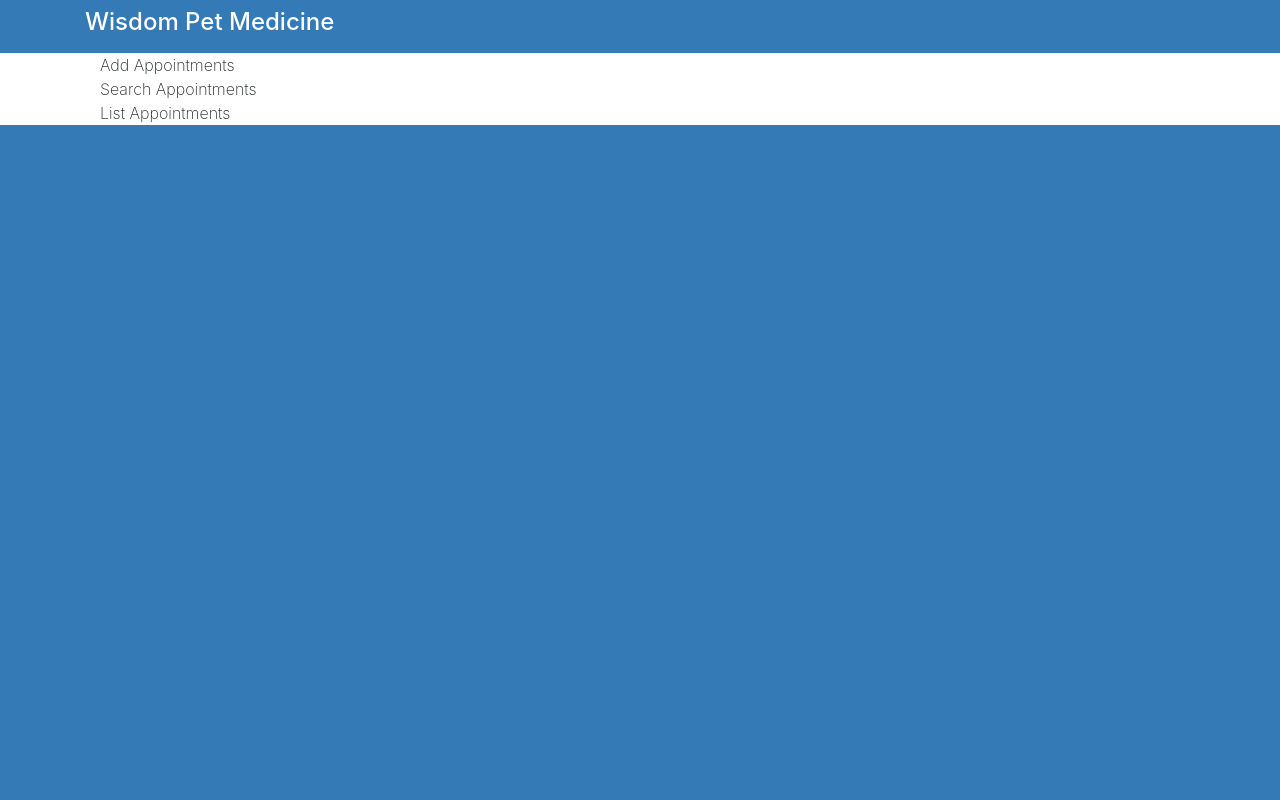
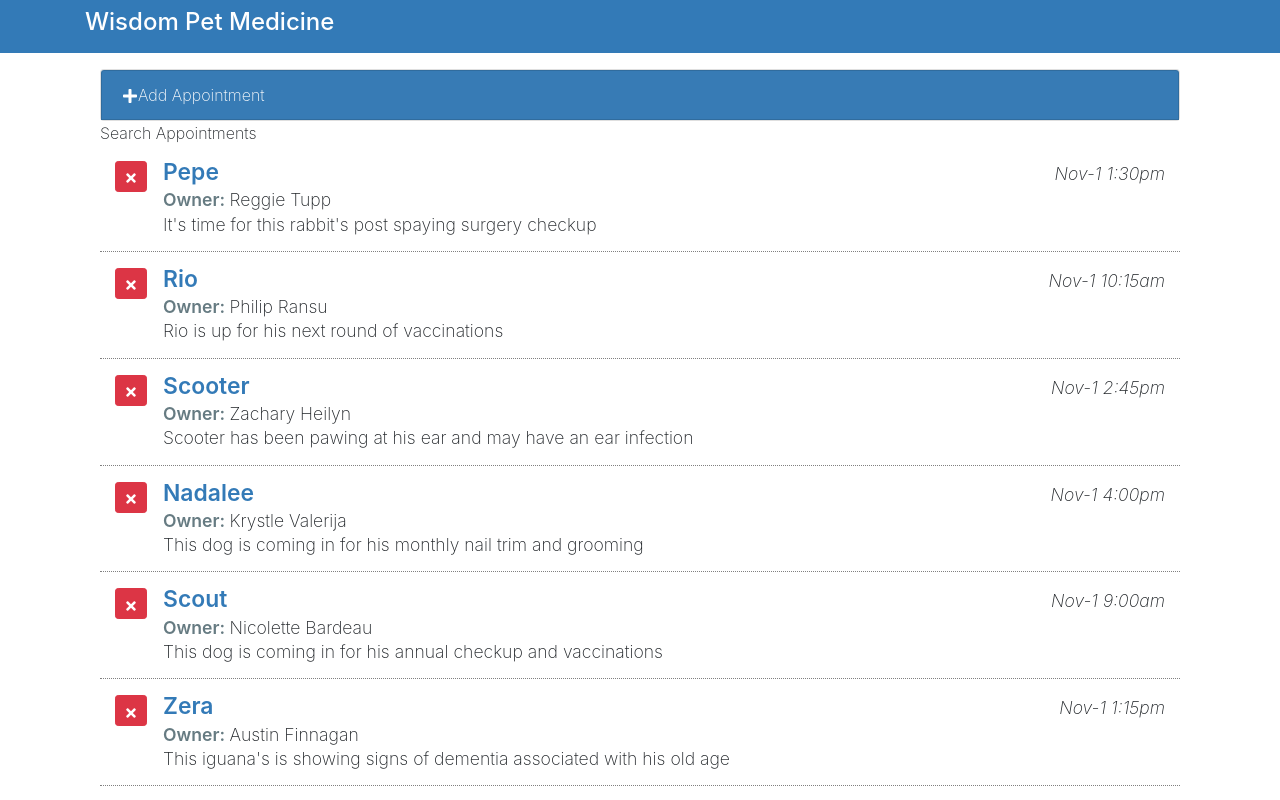
Before and after one commit to abhimanyd2001/Appointments, a React (Create React App) app: page / in a window 1280 px wide. Shown: the top 800 px of the page. Built offline with nearby package versions, Linux system fonts and the light colour scheme.

Commit message:
Added AddAppointments logic

```diff
--- a/src/Components/AddAppointments/AddAppointments.js
+++ b/src/Components/AddAppointments/AddAppointments.js
@@ -1,11 +1,149 @@
 import React, {Component} from 'react';
+import {FaPlus} from 'react-icons/fa';
+
 
 class AddAppointments extends Component {
+
+    constructor() {
+        super();
+
+        this.state = {
+            petName: '',
+            ownerName: '',
+            aptDate: '',
+            aptTime: '',
+            aptNotes: ''
+        };
+
+        this.handleChange = this.handleChange.bind(this);
+    }
+
+    handleChange(event) {
+        const newValue = event.target.value;
+        const name = event.target.name
+
+        console.log(name);
+        console.log(newValue);
+
+        this.setState({
+            [name]: newValue
+        });
+    }
+
+
+
+
+
     render() {
         return  (
-            <div>
-                Add Appointments
+        <div className={'card textcenter mt-3 ' + (this.props.show ? '' : 'add-appointment')}>
+            <div className="apt-addheading card-header bg-primary text-white">
+              <FaPlus onClick={this.props.toggleShow} />
+              Add Appointment
             </div>
+
+            <div className="card-body">
+              <form id="aptForm" noValidate>
+                <div className="form-group form-row">
+                  <label
+                    className="col-md-2 col-form-label text-md-right"
+                    htmlFor="petName"
+                    readOnly
+                  >
+                    Pet Name
+                  </label>
+                  <div className="col-md-10">
+                    <input
+                      type="text"
+                      className="form-control"
+                      name="petName"
+                      placeholder="Pet's Name"
+                      onChange={this.handleChange}
+                    />
+                  </div>
+                </div>
+
+                <div className="form-group form-row">
+                  <label
+                    className="col-md-2 col-form-label text-md-right"
+                    htmlFor="ownerName"
+                  >
+                    Pet Owner
+                  </label>
+                  <div className="col-md-10">
+                    <input
+                      type="text"
+                      className="form-control"
+                      name="ownerName"
+                      placeholder="Owner's Name"
+                      onChange={this.handleChange}
+                    />
+                  </div>
+                </div>
+
+                <div className="form-group form-row">
+                  <label
+                    className="col-md-2 col-form-label text-md-right"
+                    htmlFor="aptDate"
+                  >
+                    Date
+                  </label>
+                  <div className="col-md-4">
+                    <input
+                      type="date"
+                      className="form-control"
+                      name="aptDate"
+                      id="aptDate"
+                      onChange={this.handleChange}
+                    />
+                  </div>
+                  <label
+                    className="col-md-2 col-form-label text-md-right"
+                    htmlFor="aptTime"
+                  >
+                    Time
+                  </label>
+                  <div className="col-md-4">
+                    <input
+                      type="time"
+                      className="form-control"
+                      name="aptTime"
+                      id="aptTime"
+                      onChange={this.handleChange}
+                    />
+                  </div>
+                </div>
+
+                <div className="form-group form-row">
+                  <label className="col-md-2 text-md-right" htmlFor="aptNotes">
+                    Apt. Notes
+                  </label>
+                  <div className="col-md-10">
+                    <textarea
+                      className="form-control"
+                      rows="4"
+                      cols="50"
+                      name="aptNotes"
+                      id="aptNotes"
+                      placeholder="Appointment Notes"
+                      onChange={this.handleChange}
+                    />
+                  </div>
+                </div>
+
+                <div className="form-group form-row mb-0">
+                  <div className="offset-md-2 col-md-10">
+                    <button
+                      type="submit"
+                      className="btn btn-primary d-block ml-auto"
+                    >
+                      Add Appointment
+                    </button>
+                  </div>
+                </div>
+              </form>
+            </div>
+        </div>
         );
     }
 }
--- a/src/Components/App/App.css
+++ b/src/Components/App/App.css
@@ -1,38 +1,45 @@
-.App {
-  text-align: center;
+.add-appointment .card-body {
+  display: none;
 }
 
-.App-logo {
-  height: 40vmin;
-  pointer-events: none;
+.apt-addheading {
+  cursor: pointer;
+  user-select: none;
 }
 
-@media (prefers-reduced-motion: no-preference) {
-  .App-logo {
-    animation: App-logo-spin infinite 20s linear;
-  }
+.appointment-list {
+  font-size: 1.1em;
 }
 
-.App-header {
-  background-color: #282c34;
-  min-height: 100vh;
-  display: flex;
-  flex-direction: column;
-  align-items: center;
-  justify-content: center;
-  font-size: calc(10px + 2vmin);
-  color: white;
+.appointment-list .pet-item {
+  border-bottom: 1px dotted gray;
 }
 
-.App-link {
-  color: #61dafb;
+.appointment-list .pet-item:last-child {
+  border-bottom: none;
 }
 
-@keyframes App-logo-spin {
-  from {
-    transform: rotate(0deg);
-  }
-  to {
-    transform: rotate(360deg);
-  }
+.appointment-list .pet-name {
+  font-weight: 600;
+  color: #337ab7;
+  font-size: 1.3em;
+  line-height: 100%;
 }
+
+.appointment-list .label-item {
+  font-weight: 600;
+  color: #667b82;
+}
+
+.appointment-list .apt-date {
+  font-style: italic;
+}
+
+.appointment-list .apt-notes {
+  line-height: 120%;
+}
+
+.dropdown-item.active,
+.dropdown-item:active {
+  background-color: #a9aeb2;
+}
--- a/src/Components/App/App.js
+++ b/src/Components/App/App.js
@@ -5,26 +5,60 @@
 import SearchAppointments from '../SearchAppointments/SearchAppointments';
 import ListAppointments from '../ListAppointments/ListAppointments';
 
+import { without } from 'lodash';
+
 class App extends Component {
 
   constructor() {
     super();
     this.state = {
-      myName: 'Abhimanyu'
+      myAppointments: [],
+      lastId: 0,
+      showDisplay: false
     }
+
+    this.deleteAppointment = this.deleteAppointment.bind(this);
+    this.toggleShow = this.toggleShow.bind(this);
   }
+
+  componentDidMount() {
+    fetch('./appointment_data.json')
+      .then(response => response.json())
+      .then(jsonResponse => {
+        const appointments = jsonResponse.map(item => {
+          item.aptId = this.state.lastId;
+          this.setState({lastId: this.state.lastId + 1})
+          return item;
+        })
+        this.setState({myAppointments: appointments});
+      });
+
+  }
+
+  deleteAppointment(item) {
+    let appts = this.state.myAppointments;
+    appts = without(appts, item);
+    console.log(appts);
+    this.setState({myAppointments: appts});
+  }
+
+  toggleShow() {
+    const oppositeDisplay = !this.state.showDisplay;
+    this.setState({showDisplay: oppositeDisplay});
+  }
+
   render() {
     return (
 
-    <main class="page bg-white" id="petratings">
-      <div class="container">
-        <div class="row">
-          <div class="col-md-12 bg-white">
-            <div class="container">
+    <main className="page bg-white" id="petratings">
+      <div className="container">
+        <div className="row">
+          <div className="col-md-12 bg-white">
+            <div className="container">
 
-              <AddAppointments />
+              <AddAppointments toggleShow={this.toggleShow} show={this.state.showDisplay} />
               <SearchAppointments />
-              <ListAppointments />
+              <ListAppointments appointments={this.state.myAppointments} deleteAppointment={this.deleteAppointment} />
 
             </div>
           </div>
--- a/src/Components/ListAppointments/ListAppointments.js
+++ b/src/Components/ListAppointments/ListAppointments.js
@@ -1,10 +1,43 @@
 import React, {Component} from 'react';
+import {FaTimes} from 'react-icons/fa';
+import Moment from 'react-moment';
 
 class ListAppointments extends Component {
+
     render() {
-        return  (
-            <div>
-                List Appointments
+
+        return (
+            <div className="appointment-list item-list mb-3">
+                {this.props.appointments.map(item => (
+                    <div className="pet-item col media py-3" key={item.aptId}>
+                        <div className="mr-3">
+                            <button className="pet-delete btn btn-sm btn-danger" onClick={() => this.props.deleteAppointment(item)}>
+                                <FaTimes />
+                            </button>
+                        </div>
+
+                        <div className="pet-info media-body">
+                            <div className="pet-head d-flex">
+                                <span className="pet-name">{item.petName}</span>
+                                <span className="apt-date ml-auto">
+                                    <Moment
+                                        date={item.aptDate}
+                                        parse="YYYY-MM-dd hh:mm"
+                                        format="MMM-D h:mma"
+                                    />
+                                </span>
+                            </div>
+
+                            <div className="owner-name">
+                                <span className="label-item">Owner: </span>
+                                <span>{item.ownerName}</span>
+                            </div>
+                            <div className="apt-notes">
+                                {item.aptNotes}
+                            </div>
+                        </div>
+                    </div>
+                ))}
             </div>
         );
     }
```
